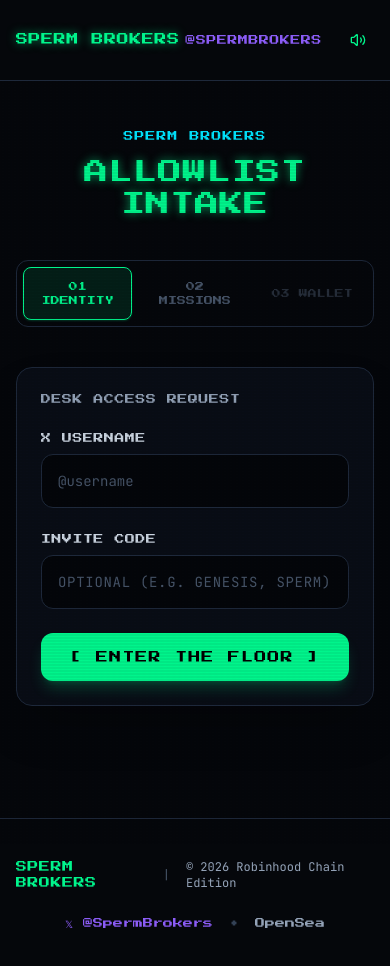
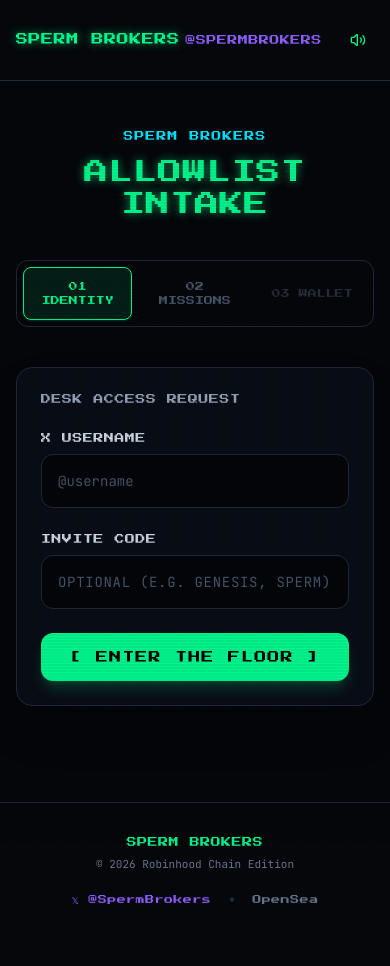
Before and after one commit to KrilleX07/sperm-broker, a React (Vite) app: page / in a window 390 px wide. Shown: the top 966 px of the page. After the commit the page ends 938 px from the top, so only its background shows below. Built offline with nearby package versions, Linux system fonts and the light colour scheme; the HTML template or start-up script is replaced by a standard one.

Commit message:
Optimize footer layout and alignment for mobile screens

```diff
--- a/src/components/Footer.jsx
+++ b/src/components/Footer.jsx
@@ -1,41 +1,42 @@
 import React from 'react';
-import { ExternalLink } from 'lucide-react';
 import { sound } from '../utils/sound';
 
 export default function Footer() {
   return (
-    <footer className="border-t border-[#1E293B] bg-[#05070B] text-slate-500 py-10 mt-16">
-      <div className="max-w-6xl mx-auto px-4 sm:px-6 lg:px-8 flex flex-col sm:flex-row items-center justify-between gap-6 font-mono text-xs">
+    <footer className="border-t border-[#1E293B] bg-[#05070B] text-slate-500 py-8 mt-12">
+      <div className="max-w-6xl mx-auto px-4 sm:px-6 lg:px-8 flex flex-col sm:flex-row items-center justify-between gap-4 text-center sm:text-left">
 
-        {/* Left: Brand Pixel Text */}
-        <div className="flex items-center gap-4">
-          <span className="font-pixel text-[#00F58C] text-[11px] uppercase tracking-wider">
+        {/* Brand & Edition */}
+        <div className="flex flex-col sm:flex-row items-center gap-1.5 sm:gap-3">
+          <span className="font-pixel text-[#00F58C] text-[10px] sm:text-[11px] uppercase tracking-wider">
             SPERM BROKERS
           </span>
-          <span className="text-slate-600">|</span>
-          <span className="text-slate-400">© 2026 Robinhood Chain Edition</span>
+          <span className="hidden sm:inline text-slate-700">|</span>
+          <span className="font-mono text-[11px] text-slate-500">
+            © 2026 Robinhood Chain Edition
+          </span>
         </div>
 
-        {/* Right: X Link & OpenSea */}
-        <div className="flex items-center gap-4 font-pixel text-[10px]">
+        {/* Links */}
+        <div className="flex items-center justify-center gap-4 font-pixel text-[9px] sm:text-[10px] pt-1 sm:pt-0">
           <a
             href="https://x.com/SpermBrokers"
             target="_blank"
             rel="noreferrer"
             onClick={() => sound.playClick()}
-            className="text-[#8B5CF6] hover:text-[#A78BFA] transition"
+            className="text-[#8B5CF6] hover:text-[#A78BFA] transition tracking-wider"
           >
             𝕏 @SpermBrokers
           </a>
 
-          <span className="text-slate-700">•</span>
+          <span className="text-slate-800">•</span>
 
           <a
             href="https://opensea.io"
             target="_blank"
             rel="noreferrer"
             onClick={() => sound.playClick()}
-            className="text-slate-400 hover:text-white transition"
+            className="text-slate-500 hover:text-slate-300 transition tracking-wider"
           >
             OpenSea
           </a>
```
